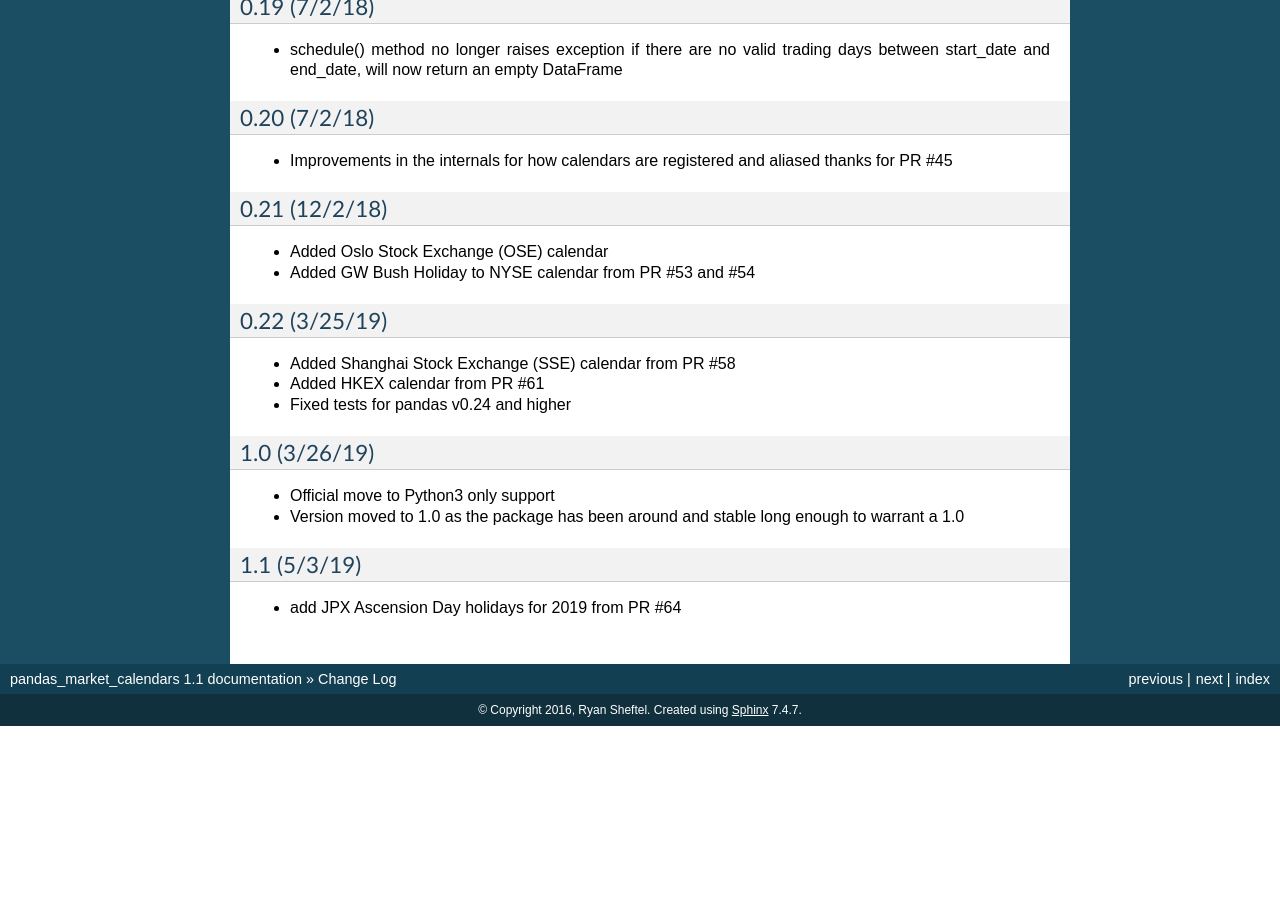
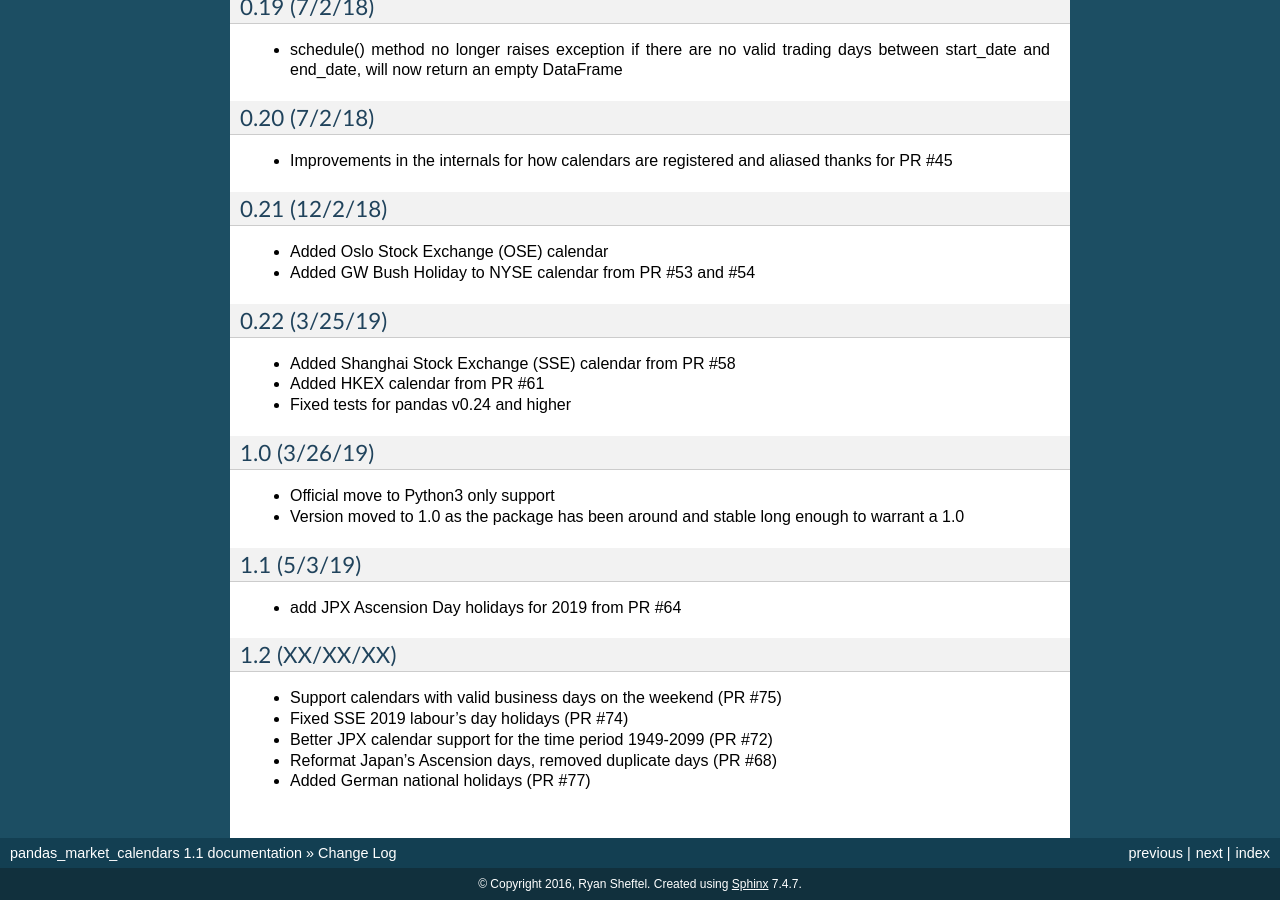
Before and after one commit to rsheftel/pandas_market_calendars, a Sphinx documentation site: the page built from docs/change_log.rst, in a window 1280 px wide and 900 px high, scrolled down 1881 px. Built offline with Sphinx 7.4.7, drawn with Linux system fonts in a browser that asks for light colours; before the commit the page ends 2607 px from its top, so only the background shows below that.

Commit message:
Various additions for v1.2

```diff
--- a/README.rst
+++ b/README.rst
@@ -10,10 +10,6 @@
 
 .. image:: https://coveralls.io/repos/github/rsheftel/pandas_market_calendars/badge.svg?branch=master
     :target: https://coveralls.io/github/rsheftel/pandas_market_calendars?branch=master
-
-.. image:: https://landscape.io/github/rsheftel/pandas_market_calendars/master/landscape.svg?style=flat
-   :target: https://landscape.io/github/rsheftel/pandas_market_calendars/master
-   :alt: Code Health
 
 .. image:: https://readthedocs.org/projects/pandas-market-calendars/badge/?version=latest
    :target: http://pandas-market-calendars.readthedocs.io/en/latest/?badge=latest
--- a/docs/change_log.rst
+++ b/docs/change_log.rst
@@ -107,3 +107,11 @@
 1.1 (5/3/19)
 ~~~~~~~~~~~~
 - add JPX Ascension Day holidays for 2019 from PR #64
+
+1.2 (XX/XX/XX)
+~~~~~~~~~~~~~~
+- Support calendars with valid business days on the weekend (PR #75)
+- Fixed SSE 2019 labour's day holidays (PR #74)
+- Better JPX calendar support for the time period 1949-2099 (PR #72)
+- Reformat Japan's Ascension days, removed duplicate days (PR #68)
+- Added German national holidays (PR #77)
```
Also changed, not shown: setup.py (+0 -9 lines).
